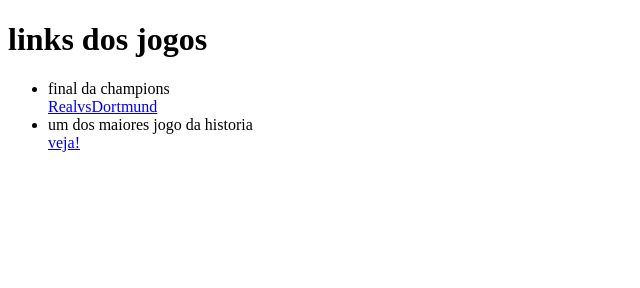
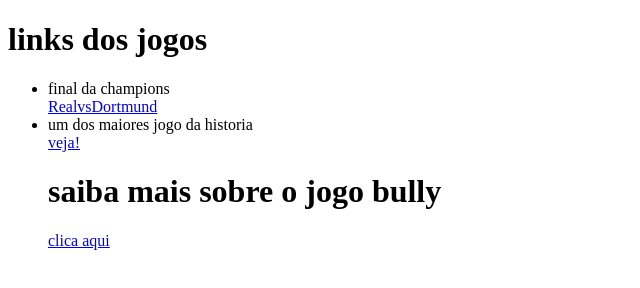
Before and after one commit to niccolas16/site-html, a plain HTML site: page index.html in a window 1280 px wide. Shown: the whole page, without its empty margins (0-640 px from the left). Drawn offline with Linux system fonts and the light colour scheme.

Commit message:
Update index.html

```diff
--- a/index.html
+++ b/index.html
@@ -12,4 +12,6 @@
          <a href=https://youtu.be/cD537FR7Awc?si=uYUVxYu9J6cUqFLd>RealvsDortmund</a>
         <li>um dos maiores jogo da historia</li>
          <a href=https://www.youtube.com/live/-v081W29l0o?si=ZgIWLyCHnT0y9NPG>veja!</a>
+        <h1>saiba mais sobre o jogo bully</h1>
+        <a href=pg2.html>clica aqui</a>
     </body>
```
